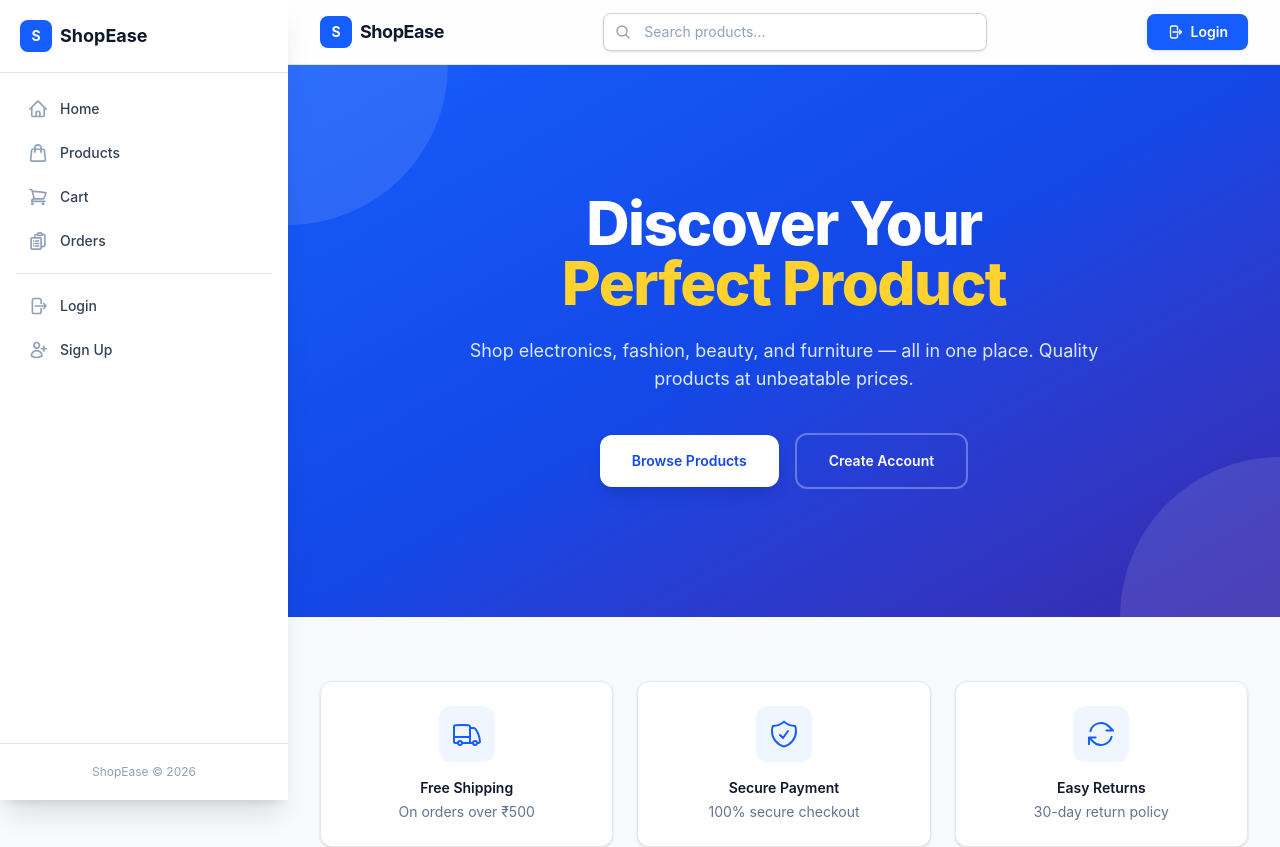
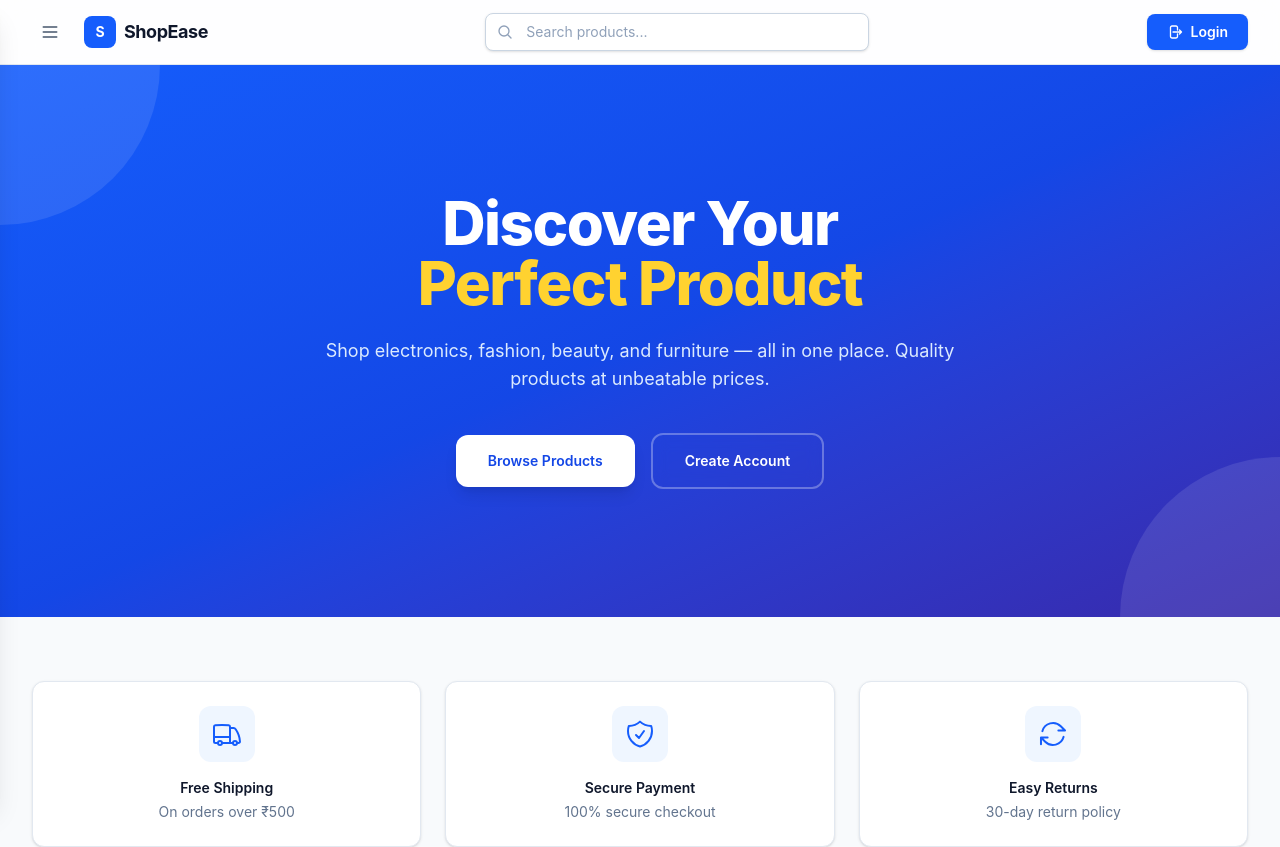
Before and after one commit to krs2644/intern-ecommerce-Sarvesh, a Next.js app in the folder frontend/: page / in a window 1280 px wide. Shown: the top 847 px of the page. Built offline with nearby package versions, Linux system fonts and the light colour scheme.

Commit message:
fix: remove ShopEase branding from sidebar, keep it clean with Menu header

```diff
--- a/frontend/app/layout.tsx
+++ b/frontend/app/layout.tsx
@@ -35,11 +35,9 @@ export default function RootLayout({
       <body className="min-h-screen bg-slate-50 text-slate-900 antialiased">
         <AuthProvider>
           <SearchProvider>
-            <div className="lg:pl-72">
-              <Navbar />
-              {children}
-              <Footer />
-            </div>
+            <Navbar />
+            {children}
+            <Footer />
           </SearchProvider>
         </AuthProvider>
       </body>
--- a/frontend/components/layout/Navbar.tsx
+++ b/frontend/components/layout/Navbar.tsx
@@ -18,7 +18,7 @@ export default function Navbar() {
                     <div className="flex items-center gap-4">
                         <button
                             onClick={() => setOpen(true)}
-                            className="rounded-lg p-2 text-slate-600 hover:bg-slate-100 lg:hidden"
+                            className="rounded-lg p-2 text-slate-600 hover:bg-slate-100"
                         >
                             <svg className="h-5 w-5" fill="none" viewBox="0 0 24 24" stroke="currentColor" strokeWidth={2}>
                                 <path strokeLinecap="round" strokeLinejoin="round" d="M4 6h16M4 12h16M4 18h16" />
--- a/frontend/components/layout/Sidebar.tsx
+++ b/frontend/components/layout/Sidebar.tsx
@@ -15,7 +15,7 @@ export default function Sidebar({ open, setOpen }: Props) {
         <>
             {open && (
                 <div
-                    className="fixed inset-0 z-40 bg-black/30 backdrop-blur-sm transition-opacity lg:hidden"
+                    className="fixed inset-0 z-40 bg-black/30 backdrop-blur-sm transition-opacity"
                     onClick={() => setOpen(false)}
                 />
             )}
@@ -23,18 +23,13 @@ export default function Sidebar({ open, setOpen }: Props) {
             <aside
                 className={`fixed left-0 top-0 z-50 flex h-screen w-72 flex-col bg-white shadow-xl transition-transform duration-300 ${
                     open ? "translate-x-0" : "-translate-x-full"
-                } lg:translate-x-0`}
+                }`}
             >
                 <div className="flex items-center justify-between border-b border-slate-200 p-5">
-                    <Link href="/" className="flex items-center gap-2" onClick={() => setOpen(false)}>
-                        <div className="flex h-8 w-8 items-center justify-center rounded-lg bg-blue-600 text-sm font-bold text-white">
-                            S
-                        </div>
-                        <span className="text-lg font-bold text-slate-900">ShopEase</span>
-                    </Link>
+                    <span className="text-lg font-bold text-slate-900">Menu</span>
                     <button
                         onClick={() => setOpen(false)}
-                        className="rounded-lg p-2 text-slate-400 hover:bg-slate-100 hover:text-slate-600 lg:hidden"
+                        className="rounded-lg p-2 text-slate-400 hover:bg-slate-100 hover:text-slate-600"
                     >
                         <svg className="h-5 w-5" fill="none" viewBox="0 0 24 24" stroke="currentColor" strokeWidth={2}>
                             <path strokeLinecap="round" strokeLinejoin="round" d="M6 18L18 6M6 6l12 12" />
@@ -139,7 +134,7 @@ export default function Sidebar({ open, setOpen }: Props) {
 
                 <div className="border-t border-slate-200 p-5">
                     <p className="text-center text-xs text-slate-400">
-                        ShopEase © {new Date().getFullYear()}
+                        © {new Date().getFullYear()}
                     </p>
                 </div>
             </aside>
```
